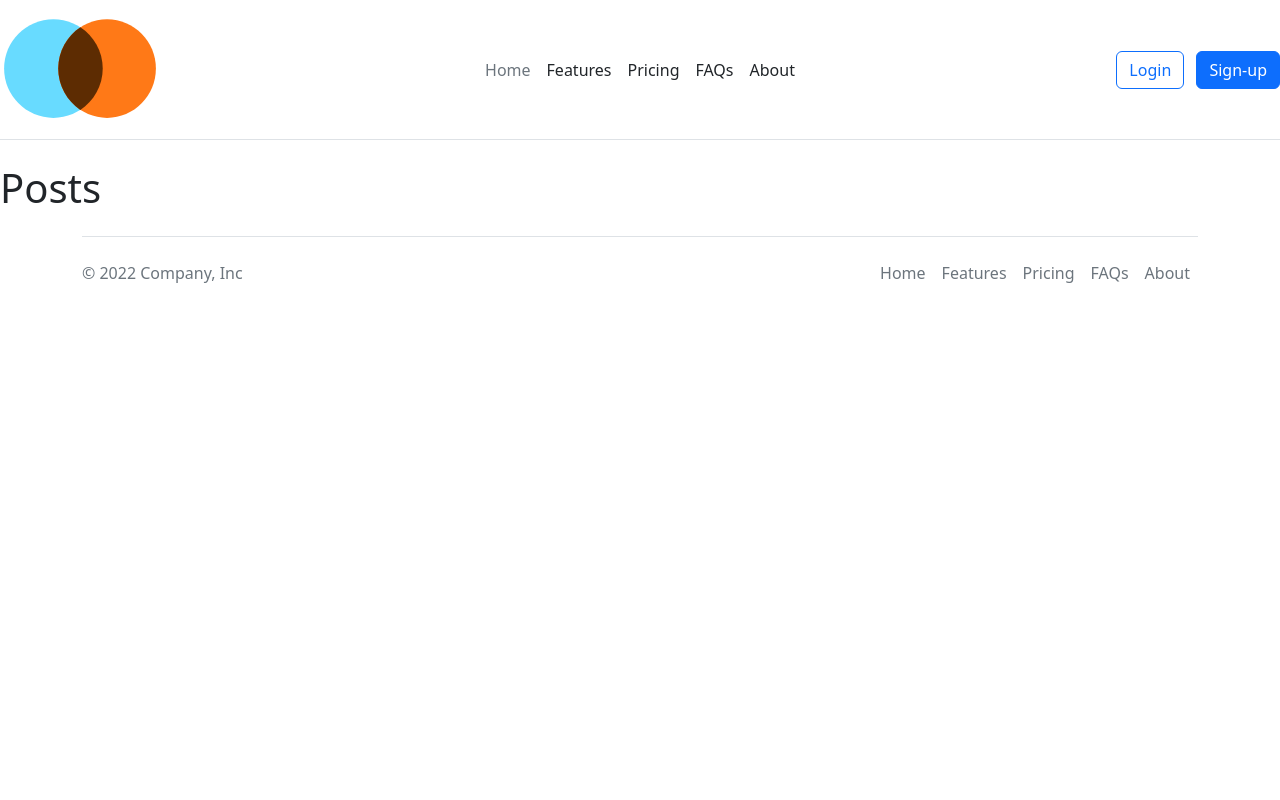
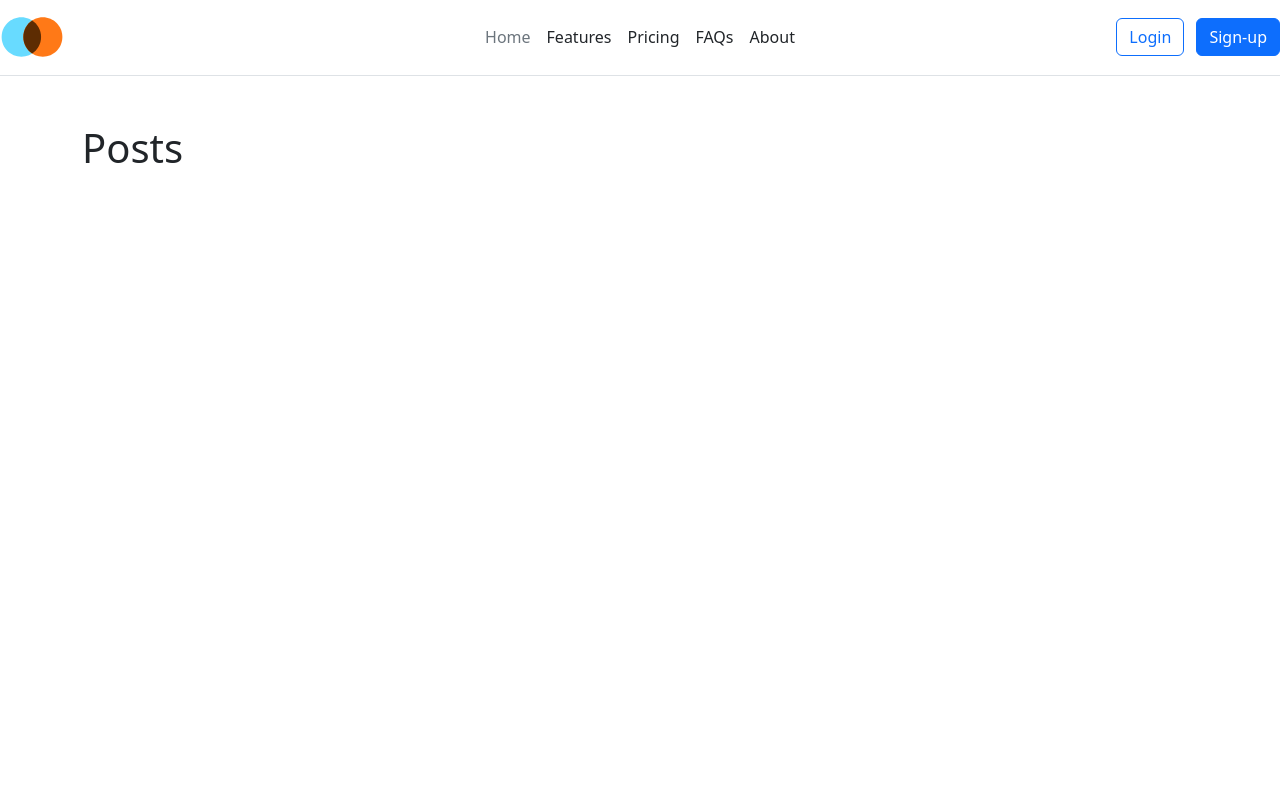
Before and after one commit to Sounketa/Capstone3, a plain HTML site: page posts/posts.html in a window 1280 px wide. Shown: the top 800 px of the page. Drawn offline with nearby package versions, Linux system fonts and the light colour scheme; sample sign-in values are in the browser's storage.

Commit message:
working on seeing users posts

```diff
--- a/posts/posts.html
+++ b/posts/posts.html
@@ -37,8 +37,8 @@
       >
         <svg
           id="logo-14"
-          width="50%"
-          height="50%"
+          width="20%"
+          height="20%"
           viewBox="0 0 73 49"
           fill="none"
           xmlns="http://www.w3.org/2000/svg"
@@ -75,8 +75,11 @@
       </div>
     </header>
 
-    <main>
+    <main class="container min-vh-100 mt-5">
       <h1>Posts</h1>
+      <div>
+
+      </div>
     </main>
 
     <div class="container">
```
